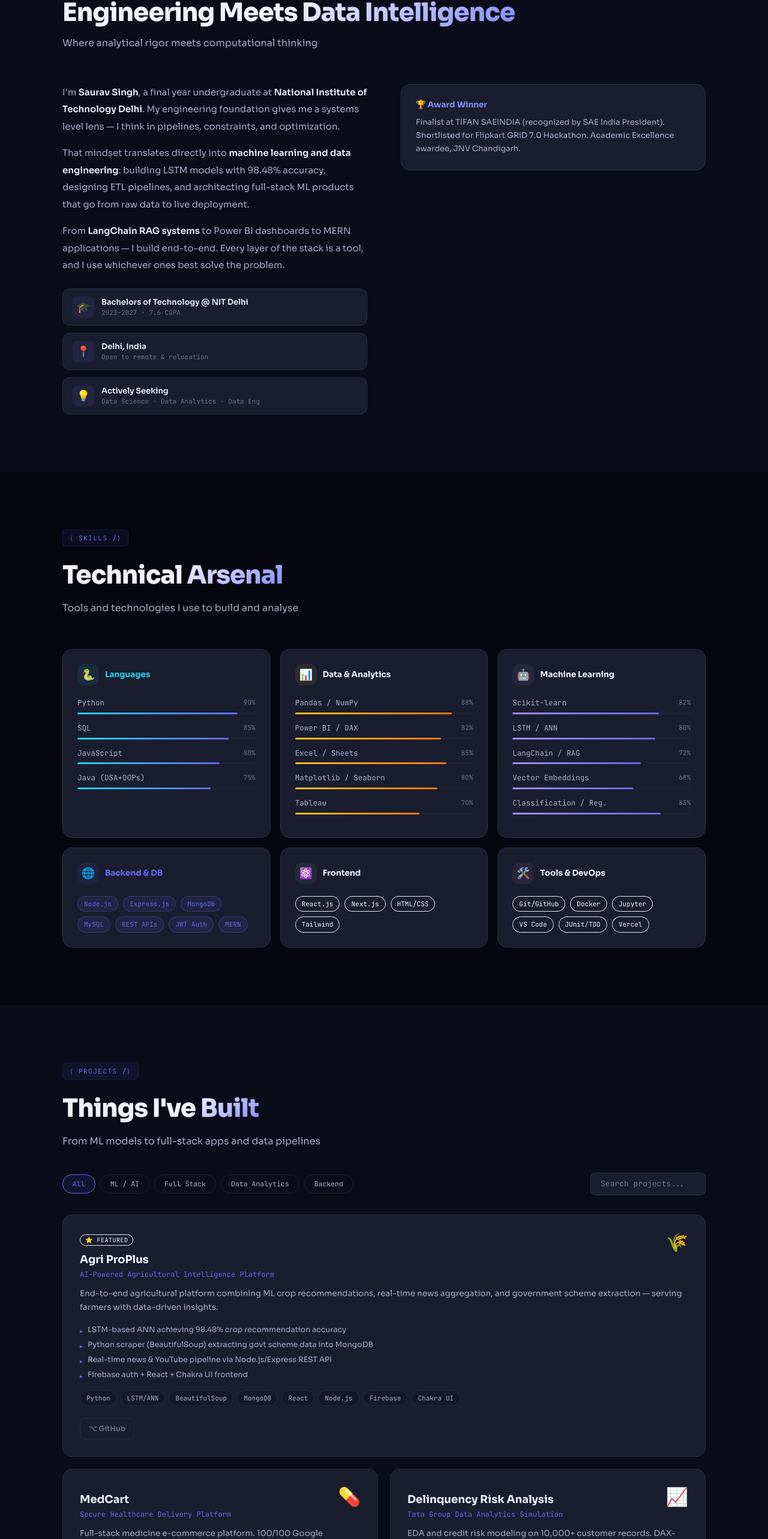
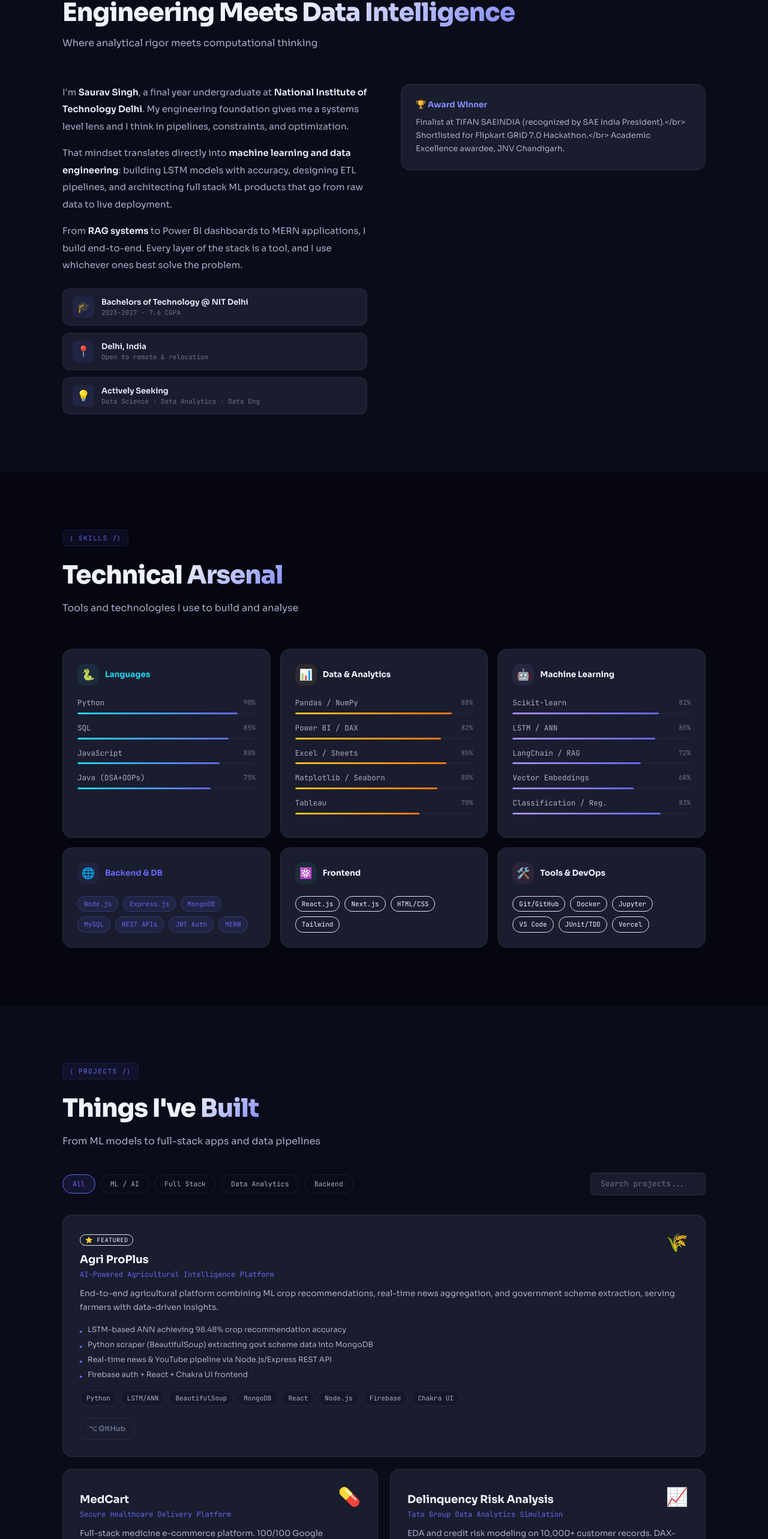
Before and after one commit to srv-0/Portfolio, a React (Vite) app: page / in a window 1280 px wide. Shown: the part 901-3467 px from the top of the page at 60% size. Built offline with nearby package versions, Linux system fonts and the light colour scheme.

Commit message:
Refactor portfolio.js for clarity and updates
Updated paragraphs for clarity and grammar. Modified award description for better formatting. Removed T&P Cell Database entry.

```diff
--- a/src/data/portfolio.js
+++ b/src/data/portfolio.js
@@ -31,9 +31,9 @@ export const stats = [
 
 export const about = {
   paragraphs: [
-    `I'm <strong>Saurav Singh</strong>, a final year undergraduate at <strong>National Institute of Technology Delhi</strong>. My engineering foundation gives me a systems level lens — I think in pipelines, constraints, and optimization.`,
-    `That mindset translates directly into <strong>machine learning and data engineering</strong>: building LSTM models with 98.48% accuracy, designing ETL pipelines, and architecting full-stack ML products that go from raw data to live deployment.`,
-    `From <strong>LangChain RAG systems</strong> to Power BI dashboards to MERN applications — I build end-to-end. Every layer of the stack is a tool, and I use whichever ones best solve the problem.`,
+    `I'm <strong>Saurav Singh</strong>, a final year undergraduate at <strong>National Institute of Technology Delhi</strong>. My engineering foundation gives me a systems level lens and I think in pipelines, constraints, and optimization.`,
+    `That mindset translates directly into <strong>machine learning and data engineering</strong>: building LSTM models with accuracy, designing ETL pipelines, and architecting full stack ML products that go from raw data to live deployment.`,
+    `From <strong>RAG systems</strong> to Power BI dashboards to MERN applications, I build end-to-end. Every layer of the stack is a tool, and I use whichever ones best solve the problem.`,
   ],
   highlights: [
     { icon: "🎓", title: "Bachelors of Technology @ NIT Delhi", sub: "2023–2027 · 7.6 CGPA" },
@@ -41,7 +41,7 @@ export const about = {
     { icon: "💡", title: "Actively Seeking",    sub: "Data Science · Data Analytics · Data Eng"     },
   ],
   cards: [
-    { icon: "🏆", title: "Award Winner",       body: "Finalist at TIFAN SAEINDIA (recognized by SAE India President). Shortlisted for Flipkart GRiD 7.0 Hackathon. Academic Excellence awardee, JNV Chandigarh." },
+    { icon: "🏆", title: "Award Winner",       body: "Finalist at TIFAN SAEINDIA (recognized by SAE India President).</br> Shortlisted for Flipkart GRiD 7.0 Hackathon.</br> Academic Excellence awardee, JNV Chandigarh." },
   ],
 };
 
@@ -109,7 +109,7 @@ export const projects = [
     subtitle: "AI-Powered Agricultural Intelligence Platform",
     emoji: "🌾",
     tags: ["ml", "fullstack"],
-    desc: "End-to-end agricultural platform combining ML crop recommendations, real-time news aggregation, and government scheme extraction — serving farmers with data-driven insights.",
+    desc: "End-to-end agricultural platform combining ML crop recommendations, real-time news aggregation, and government scheme extraction, serving farmers with data-driven insights.",
     outcomes: [
       "LSTM-based ANN achieving 98.48% crop recommendation accuracy",
       "Python scraper (BeautifulSoup) extracting govt scheme data into MongoDB",
@@ -178,30 +178,13 @@ export const projects = [
     subtitle: "Bank Account Management System",
     emoji: "🏦",
     tags: ["backend"],
-    desc: "Java banking system built TDD-first with JUnit — OOPs principles, atomic transfers, overdraft protection.",
+    desc: "Java banking system built TDD-first with JUnit, OOPs principles, atomic transfers, overdraft protection.",
     outcomes: [
       "OOPs: Encapsulation, Abstraction, State Management",
       "Test-Driven Development with JUnit + audit logging",
       "Overdraft protection and atomic transfers",
     ],
     tech: ["Java","OOPs","JUnit","TDD","SDLC"],
-    github: "",
-    live: "",
-  },
-  {
-    id: "tnp",
-    featured: false,
-    title: "T&P Cell Database",
-    subtitle: "NIT Delhi Placement Analytics",
-    emoji: "🎓",
-    tags: ["data", "fullstack"],
-    desc: "Centralized database for 1,200+ students at NIT Delhi T&P Cell — eligibility tracking, cleaning, drive-wise reports.",
-    outcomes: [
-      "Reduced data inconsistencies by 30–40%",
-      "Drive-wise reports for 25+ recruitment drives",
-      "Coordinated with 10+ team members",
-    ],
-    tech: ["SQL","Excel","Data Cleaning","Reporting"],
     github: "",
     live: "",
   },
```
